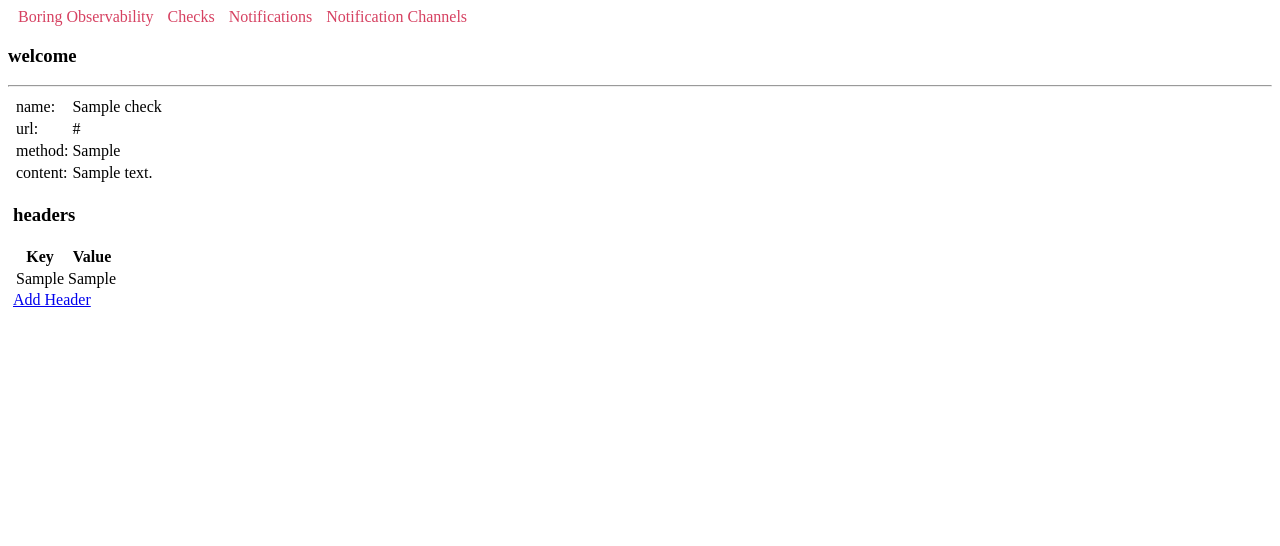
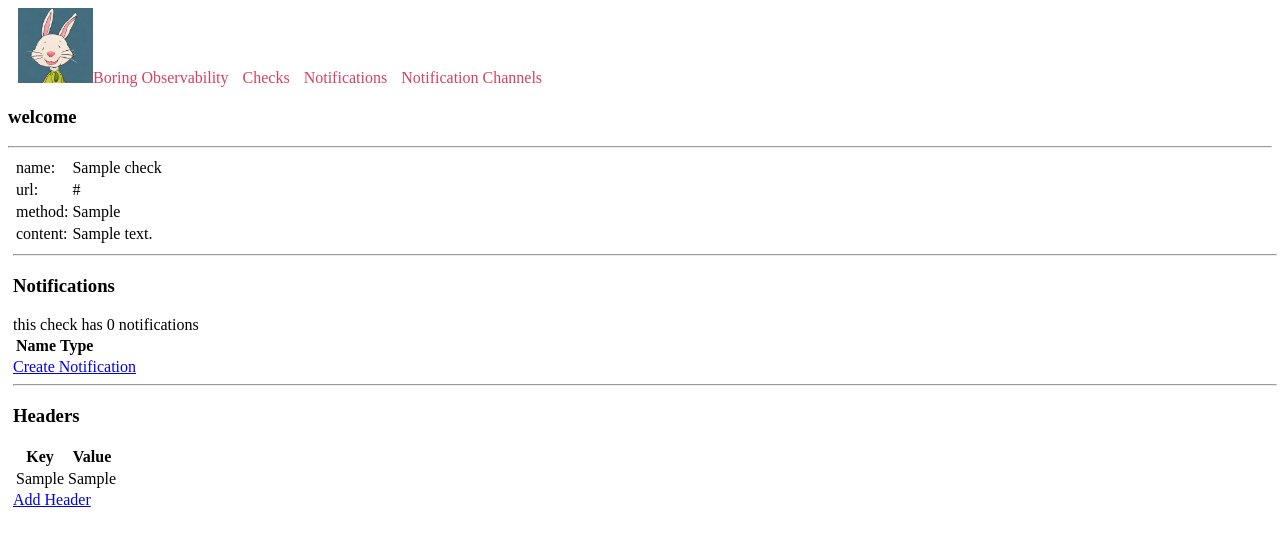
Before and after one commit to rickspencer3/boring-obervability, a Flask app: template app/templates/checks/details.html in a window 1280 px wide. Shown: the top 546 px of the page. Run offline with Flask 2, Linux system fonts and the light colour scheme; the template is opened without the code that fills it: values that come from a table or form of the project are taken from there, others are empty; tables that the repository leaves empty hold one stand-in row (values such as "Sample post"); data that the repository does not hold is empty.

Commit message:
did a little work on notificaitons CRUD. Added mrbunny logo

```diff
--- a/app/check_job.py
+++ b/app/check_job.py
@@ -15,6 +15,9 @@ def run_checks(check_id):
                             url=check.url,
                             data=check.content,
                             headers=headers)
+        db.logger.info(f"comparing {len(check.notifications)} notifications")
+        for notification in check.notifications:
+            db.logger.info(f"running notification {notification.name}")
 
         name = check.name.replace(" ","\ ")
         lp = f"""check,url="{check.url}",name={name},method={check.method},user_id={check.user_id},id={check.id} status={check_response.status_code}i,elapsed={check_response.elapsed.microseconds}i"""
--- a/app/notifications/routes.py
+++ b/app/notifications/routes.py
@@ -9,6 +9,12 @@ from app.models.notifications import Notification
 def index():
     notifications = current_user.notifications
     return render_template('notifications/index.html', notifications=notifications)
+
+@bp.route('/<check_id>')
+@login_required
+def details(notification_id):
+    notification = Notification.query.get(notification_id)
+    return render_template('notifications/details.html', notification=notification)
 
 @bp.route('/new', methods=["GET","POST"])
 @login_required
--- a/app/templates/base.html
+++ b/app/templates/base.html
@@ -44,7 +44,8 @@
 </head>
 <body>
     <nav>
-        <a href="{{ url_for('main.index') }}">Boring Observability</a>
+
+        <a href="{{ url_for('main.index') }}"><img style="width:75px;height:75px;" src="{{url_for('static', filename='mrbunny.jpeg')}}"</IMG>Boring Observability</a>
         <a href="{{ url_for('checks.index') }}">Checks</a>
         <a href="{{ url_for('notifications.index') }}">Notifications</a>
         <a href="{{ url_for('notification_channels.index') }}">Notification Channels</a>
--- a/app/templates/checks/details.html
+++ b/app/templates/checks/details.html
@@ -9,8 +9,18 @@
         <TR><TD>content:</TD><TD>{{check.content}}</TD></TR>
     </TABLE>
 </div>
-    <div>
-        <h3>headers</h3>
+        <HR>
+            <h3>Notifications</h3>
+            <DIV>this check has {{check.notifications|length}} notifications</DIV>
+            <TABLE>
+                <TR><TH>Name</TH><TH>Type</TH></TR>
+            </TABLE>
+            {% for notification in check.notifications %}
+                <TR><TD>{{notification.name}}</TD><TD>{{notification.type}}</TD></TR>
+            {% endfor %}
+        <div><A HREF = " {{url_for('notifications.new')}}">Create Notification</A></div>
+        <HR>
+        <h3>Headers</h3>
         <TABLE>
             <TR><TH>Key</TH><TH>Value</TH></TR>
         {% for header in check.headers %}
--- /dev/null
+++ b/app/templates/notifications/details.html
@@ -0,0 +1,6 @@
+{% extends 'base.html' %}
+
+{% block content %}
+<H3>{{notification.name}}</H3>
+
+{% endblock %}
```
Also changed, not shown: app/static/mrbunny.jpeg (added).
